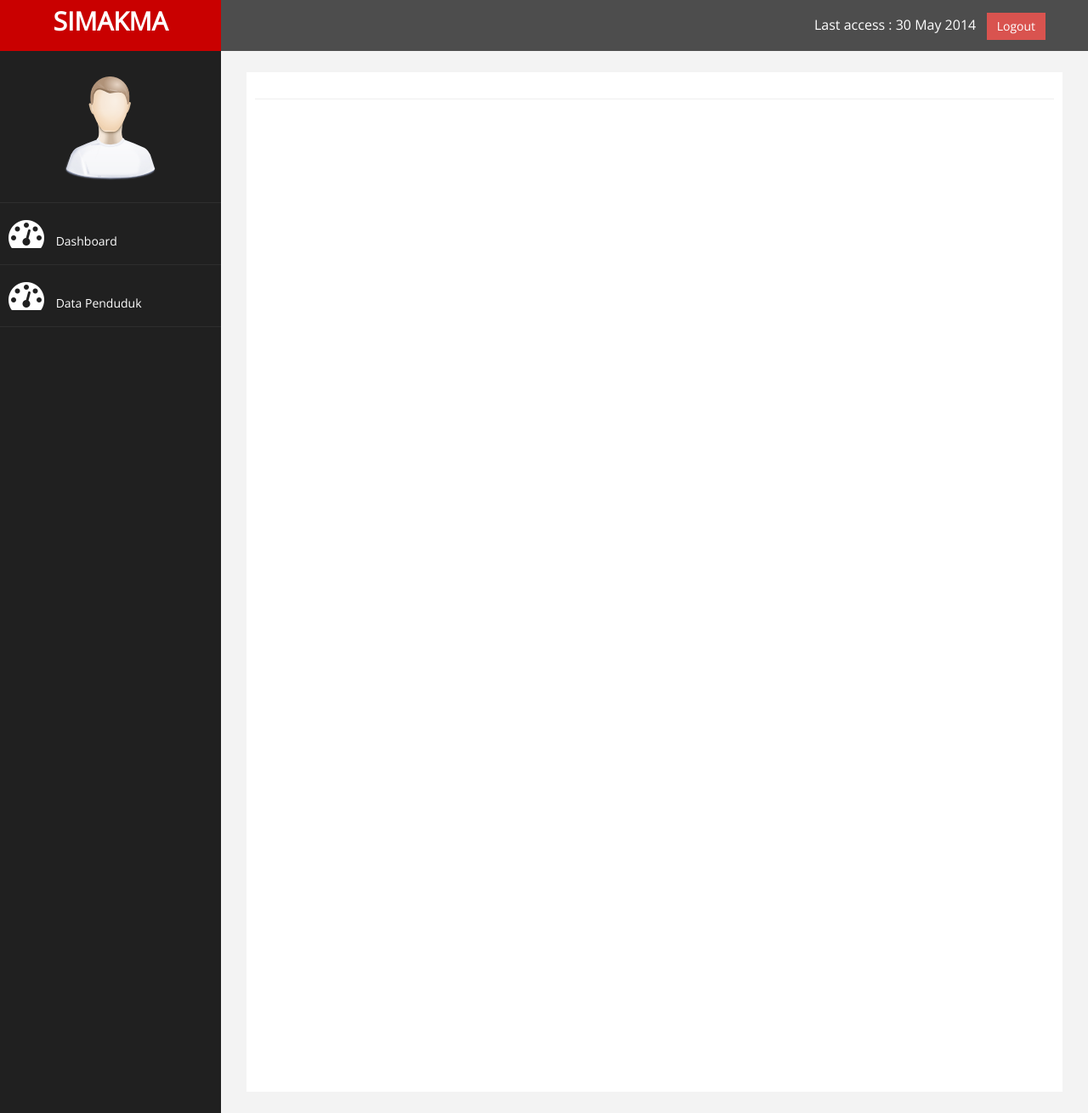
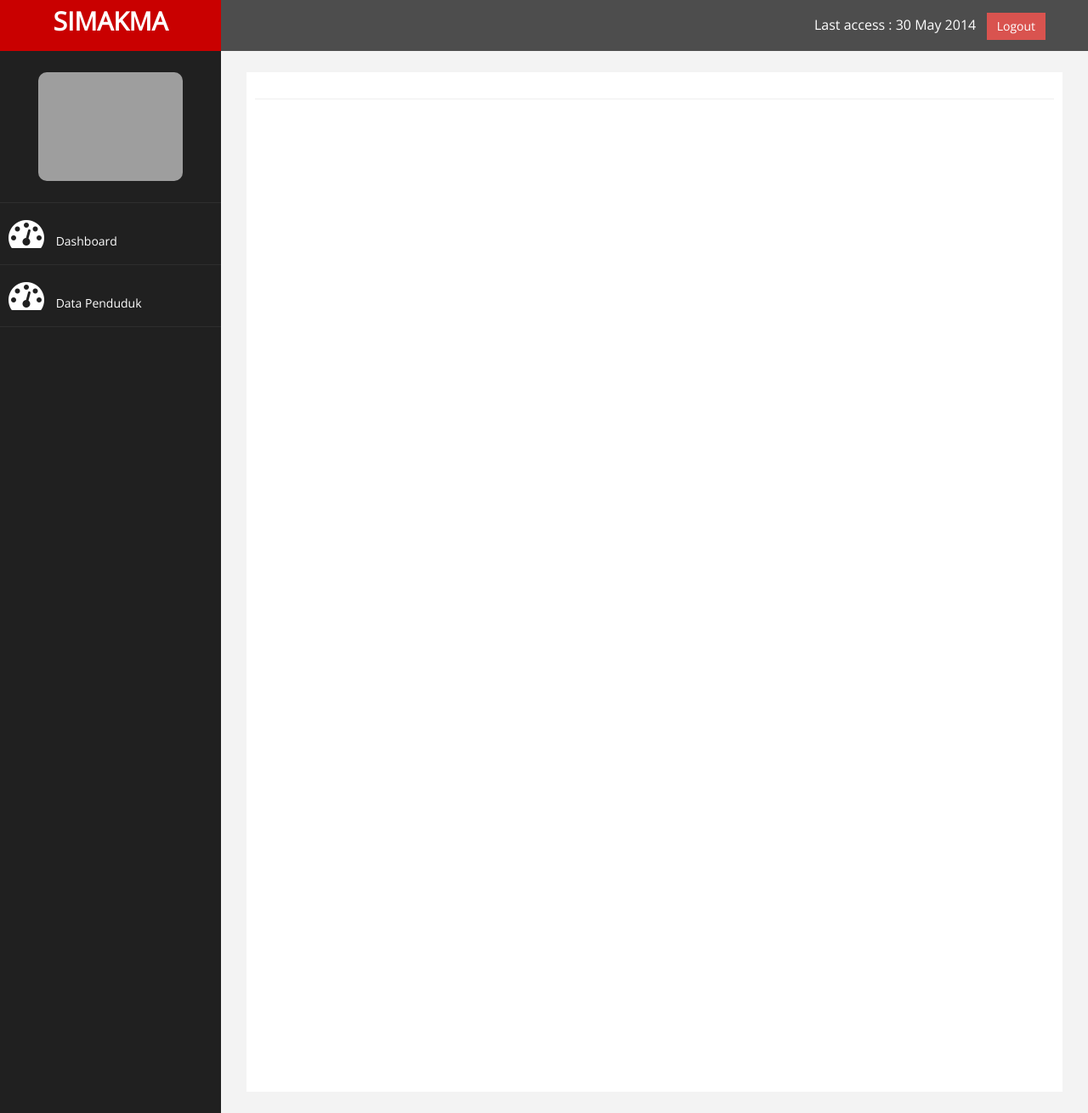
Before and after one commit to SIMAKMA/TUGAS-BESAR, a PHP site: the page made by tugas besar/index.php in a window 1280 px wide. Shown: the whole page at 85% size. Run offline with PHP 8.4, Linux system fonts and the light colour scheme; grey boxes are pictures that could not be loaded.

Commit message:
Update index.php

```diff
--- a/tugas besar/index.php
+++ b/tugas besar/index.php
@@ -1,3 +1,8 @@
+<?php
+
+    $koneksi = new mysqli("localhost", "root","","db_penduduk")
+
+?>
 <!DOCTYPE html>
 <html xmlns="http://www.w3.org/1999/xhtml">
 <head>
@@ -35,7 +40,7 @@ font-size: 16px;"> Last access : 30 May 2014 &nbsp; <a href="login.html" class="
             <div class="sidebar-collapse">
                 <ul class="nav" id="main-menu">
 				<li class="text-center">
-                    <img src="assets/img/find_user.png" class="user-image img-responsive"/>
+                    <img src="assets/img/kamal.jpg" class="user-image img-responsive"/>
 					</li>
 
 
```
